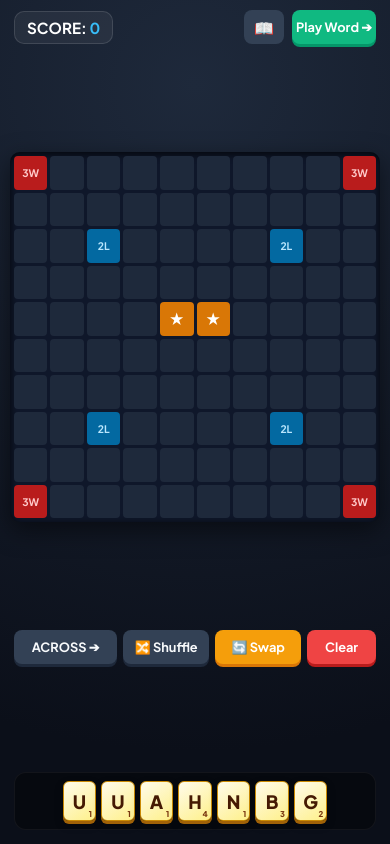
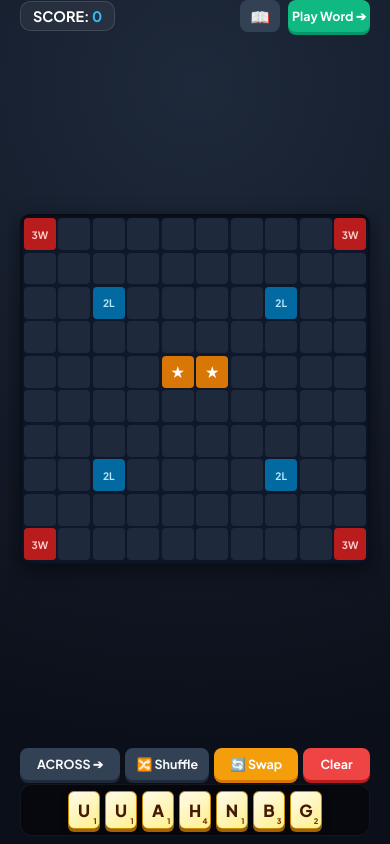
Before and after one commit to bharath2410/crossword-game, a Django app: page / in a window 390 px wide. Run offline with Django 5.2, Linux system fonts and the light colour scheme.

Commit message:
Fix mobile viewport height and bottom rack clipping

```diff
--- a/game/static/game/css/style.css
+++ b/game/static/game/css/style.css
@@ -1,7 +1,8 @@
 @import url('https://fonts.googleapis.com/css2?family=Plus+Jakarta+Sans:wght@600;700;800&display=swap');
 
 :root {
-  --cell-size: min(8.6vw, 38px);
+  /* Dynamically clamp cell size to fit both short screens (vh) and narrow screens (vw) */
+  --cell-size: min(8.2vw, 4.8vh, 36px);
   --bg-main: #0b0f19;
   --panel-bg: #151d30;
   --board-bg: #1e293b;
@@ -30,16 +31,17 @@ html, body {
   align-items: center;
 }
 
-/* Full Viewport App Wrapper */
+/* Full Viewport App Wrapper with Safe Area Support */
 .game-wrapper {
   width: 100%;
   max-width: 420px;
   height: 100%;
+  height: 100dvh;
   max-height: 100dvh;
   display: flex;
   flex-direction: column;
   justify-content: space-between;
-  padding: 10px 14px 14px 14px;
+  padding: env(safe-area-inset-top, 8px) 12px calc(env(safe-area-inset-bottom, 12px) + 8px) 12px;
 }
 
 /* Header */
@@ -47,14 +49,15 @@ html, body {
   display: flex;
   justify-content: space-between;
   align-items: center;
+  margin-bottom: 2px;
 }
 
 .score-badge {
   background: rgba(255, 255, 255, 0.06);
   border: 1px solid rgba(255, 255, 255, 0.12);
-  padding: 6px 12px;
+  padding: 5px 12px;
   border-radius: 10px;
-  font-size: 0.95rem;
+  font-size: 0.9rem;
   font-weight: 700;
 }
 .score-badge span { color: #38bdf8; }
@@ -64,22 +67,23 @@ html, body {
   gap: 8px;
 }
 
-/* Board */
+/* Board Grid */
 .grid-container {
   display: flex;
   justify-content: center;
   align-items: center;
+  margin: auto 0;
 }
 
 .crossword-grid {
   display: grid;
   grid-template-columns: repeat(10, var(--cell-size));
   grid-template-rows: repeat(10, var(--cell-size));
-  gap: 3px;
+  gap: 2.5px;
   background: #0f172a;
   padding: 4px;
   border-radius: 10px;
-  box-shadow: inset 0 2px 8px rgba(0, 0, 0, 0.8), 0 8px 24px rgba(0,0,0,0.5);
+  box-shadow: inset 0 2px 8px rgba(0, 0, 0, 0.8), 0 6px 20px rgba(0,0,0,0.5);
 }
 
 .cell {
@@ -89,26 +93,26 @@ html, body {
   align-items: center;
   justify-content: center;
   position: relative;
-  font-size: 1.05rem;
+  font-size: calc(var(--cell-size) * 0.48);
   font-weight: 800;
   cursor: pointer;
 }
 
 /* Multiplier Cells */
-.cell.dl { background: #0369a1; font-size: 0.65rem; color: #bae6fd; font-weight: 700; }
-.cell.tw { background: #b91c1c; font-size: 0.65rem; color: #fecaca; font-weight: 700; }
-.cell.center-star { background: #d97706; color: #fff; font-size: 0.95rem; }
+.cell.dl { background: #0369a1; font-size: calc(var(--cell-size) * 0.32); color: #bae6fd; font-weight: 700; }
+.cell.tw { background: #b91c1c; font-size: calc(var(--cell-size) * 0.32); color: #fecaca; font-weight: 700; }
+.cell.center-star { background: #d97706; color: #fff; font-size: calc(var(--cell-size) * 0.45); }
 
 /* Active & Placed Tile Styles */
 .cell.selected {
   background: #3b82f6;
   color: #fff;
-  box-shadow: 0 0 10px rgba(59, 130, 246, 0.7);
+  box-shadow: 0 0 8px rgba(59, 130, 246, 0.7);
 }
 
 @keyframes tilePop {
   0% { transform: scale(0.6); opacity: 0; }
-  80% { transform: scale(1.15); }
+  80% { transform: scale(1.12); }
   100% { transform: scale(1); opacity: 1; }
 }
 
@@ -116,15 +120,15 @@ html, body {
   background: var(--tile-bg);
   color: var(--text-dark);
   border: 1px solid var(--tile-border);
-  box-shadow: 0 3px 0 #a16207;
+  box-shadow: 0 2px 0 #a16207;
   animation: tilePop 0.2s cubic-bezier(0.175, 0.885, 0.32, 1.275) forwards;
 }
 
 .cell .point-subscript, .rack-tile .point-subscript {
   position: absolute;
   bottom: 2px;
-  right: 3px;
-  font-size: 0.5rem;
+  right: 2.5px;
+  font-size: calc(var(--cell-size) * 0.24);
   font-weight: 800;
   line-height: 1;
   color: #78350f;
@@ -134,16 +138,17 @@ html, body {
 .controls {
   display: grid;
   grid-template-columns: 1.2fr 1fr 1fr 0.8fr;
-  gap: 6px;
+  gap: 5px;
   width: 100%;
+  margin-top: 4px;
 }
 
 .btn {
-  padding: 9px 4px;
+  padding: 8px 4px;
   border-radius: 8px;
   border: none;
   font-weight: 700;
-  font-size: 0.8rem;
+  font-size: 0.78rem;
   cursor: pointer;
   display: flex;
   align-items: center;
@@ -162,10 +167,11 @@ html, body {
   display: flex;
   gap: 5px;
   justify-content: center;
-  background: rgba(0, 0, 0, 0.4);
-  padding: 8px;
+  background: rgba(0, 0, 0, 0.45);
+  padding: 6px;
   border-radius: 12px;
-  border: 1px solid rgba(255,255,255,0.05);
+  border: 1px solid rgba(255,255,255,0.06);
+  margin-top: 4px;
 }
 
 .rack-tile {
@@ -176,7 +182,7 @@ html, body {
   display: flex;
   align-items: center;
   justify-content: center;
-  font-size: 1.15rem;
+  font-size: calc(var(--cell-size) * 0.52);
   font-weight: 800;
   border-radius: 6px;
   border: 1px solid var(--tile-border);
@@ -186,19 +192,19 @@ html, body {
 }
 
 .rack-tile.selected-tile {
-  outline: 3px solid #38bdf8;
-  transform: translateY(-4px);
+  outline: 2.5px solid #38bdf8;
+  transform: translateY(-3px);
 }
 
-/* Modal and Toast */
+/* Modals & Toasts */
 .toast {
   position: fixed;
-  top: 16px;
+  top: 14px;
   background: #ef4444;
   color: white;
-  padding: 8px 18px;
+  padding: 7px 16px;
   border-radius: 20px;
-  font-size: 0.85rem;
+  font-size: 0.82rem;
   font-weight: 700;
   box-shadow: 0 8px 16px rgba(0,0,0,0.5);
   z-index: 100;
--- a/game/templates/game/index.html
+++ b/game/templates/game/index.html
@@ -20,7 +20,7 @@
 
   <title>Crossword Duel</title>
   <link rel="manifest" href="{% static 'game/manifest.json' %}">
-  <link rel="stylesheet" href="{% static 'game/css/style.css' %}?v=3">
+  <link rel="stylesheet" href="{% static 'game/css/style.css' %}?v=6">
 </head>
 <body>
 
```
